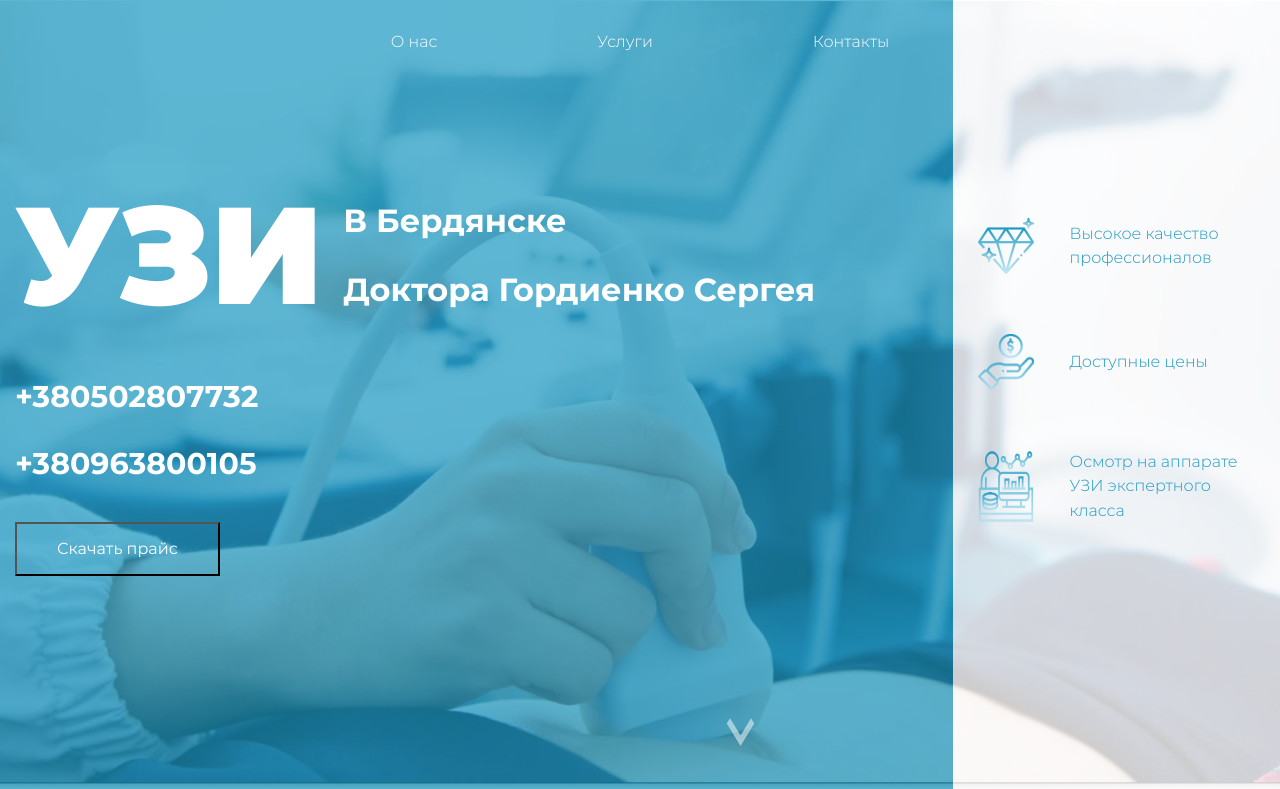
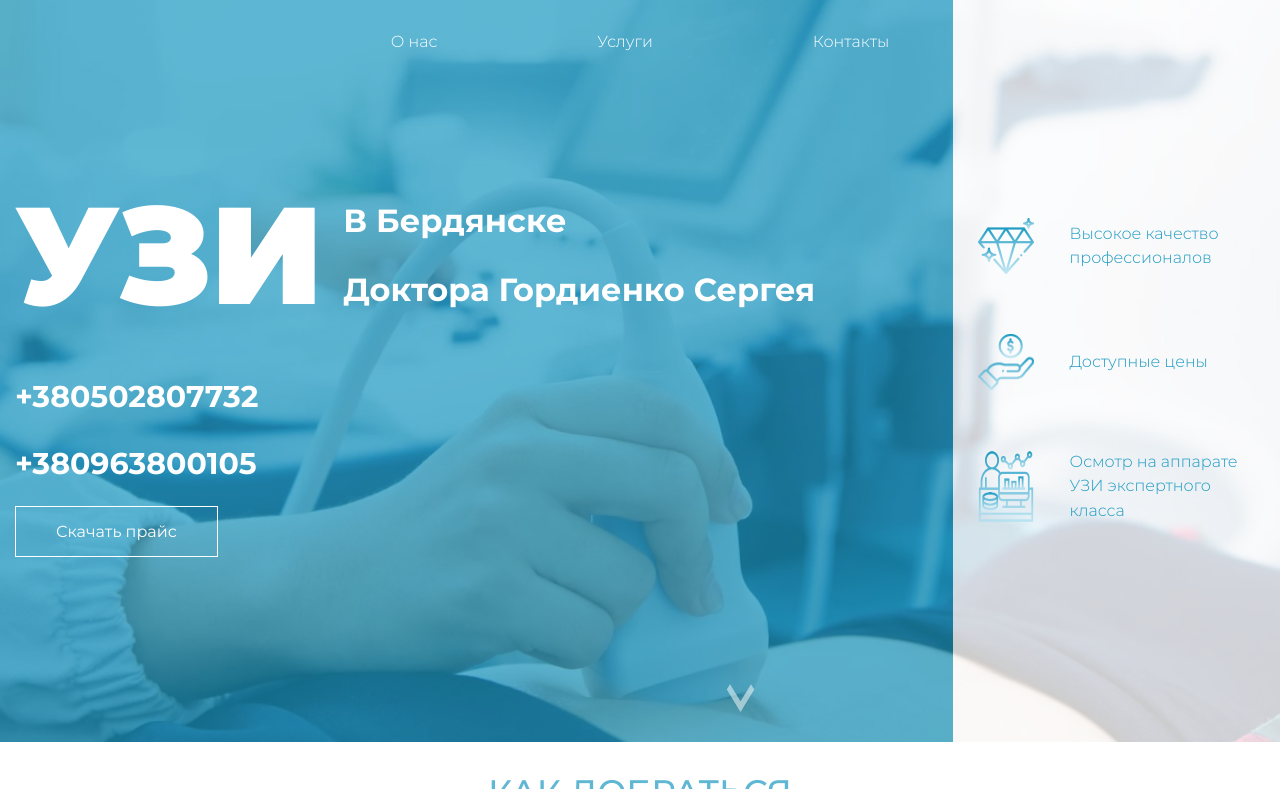
Before and after one commit to khozhainov-aleksandr/Work_for_Demonstration, a plain HTML site: page index.html in a window 1280 px wide. Shown: the top 789 px of the page. Drawn offline with Linux system fonts and the light colour scheme.

Commit message:
buttons and top menu changed

```diff
--- a/css/style.css
+++ b/css/style.css
@@ -13,15 +13,14 @@
 .main_header {
     background-image: url("../img/first_block__header/background.jpg");
     background-position: center;
-    background-size: cover;
+    background-size: auto 103%;
     background-repeat: no-repeat;
-    /*! height: 100vh; */
 }
 
 /* ----- Navigation bar ----- */
 
 .navigation {
-    position: absolute;
+    position: fixed;
     width: 100vw;
     z-index: 1;
     background: rgba(27, 153, 193, 0);
@@ -73,7 +72,7 @@
     position: relative;
     background-color: rgba(27, 153, 193, 0.7);
     flex-basis: 75%;
-    height: 99vh;
+    max-height: 100vh;
 }
 
 .main_block__left_side:before {
@@ -142,7 +141,9 @@
     color: #ffffff;
     background-color: rgba(255, 255, 255, 0);
     text-decoration: none;
+    border: 1px solid #ffffff;
     transition: 0.4s ease-in;
+    justify-content: center;
 }
 
 .mb__ls_button:hover {
@@ -170,7 +171,7 @@
     position: relative;
     background-color: rgba(255, 255, 255, 0.8);
     flex-basis: 25%;
-    height: 99vh;
+    max-height: 100vh;
 }
 
 .main_block__right_side:after {
--- a/index.html
+++ b/index.html
@@ -48,7 +48,7 @@
                             </div>
                         </div>
                         <div class="mb__ls_button_wrapper">
-                            <button class="mb__ls_button">Скачать прайс</button>
+                            <a class="mb__ls_button" href="#">Скачать прайс</a>
                         </div>
                         <div class="mb__ls_down_arrow_wrapper">
                             <img class="mb__ls_down_arrow" src="./img/first_block__header/arrow_down.png" alt="arrow indicates that there are at the bottom of other content">
@@ -147,10 +147,10 @@
                         </div>
                         <div class="buttons_wrapper">
                             <div class="mb__ls_button_wrapper">
-                                <button class="mb__ls_button">Записаться</button>
+                                <a class="mb__ls_button" href="#">Записаться</a>
                             </div>
                             <div class="mb__ls_button_wrapper">
-                                <button class="mb__ls_button">Скачать прайс</button>
+                                <a class="mb__ls_button" href="#">Скачать прайс</a>
                             </div>
                         </div>
                     </div>
--- a/js/script.js
+++ b/js/script.js
@@ -2,7 +2,7 @@
 
 window.onscroll = function showHeader() {
     var header = document.querySelector('.navigation');
-    if (window.pageYOffset > 900) {
+    if (window.pageYOffset > 70) {
         header.classList.add('header_fixed');
     } else {
         header.classList.remove('header_fixed');
@@ -10,7 +10,6 @@ window.onscroll = function showHeader() {
 };
 
 // End
-
 
 // -------------------  Slider -------------------------
 
```
